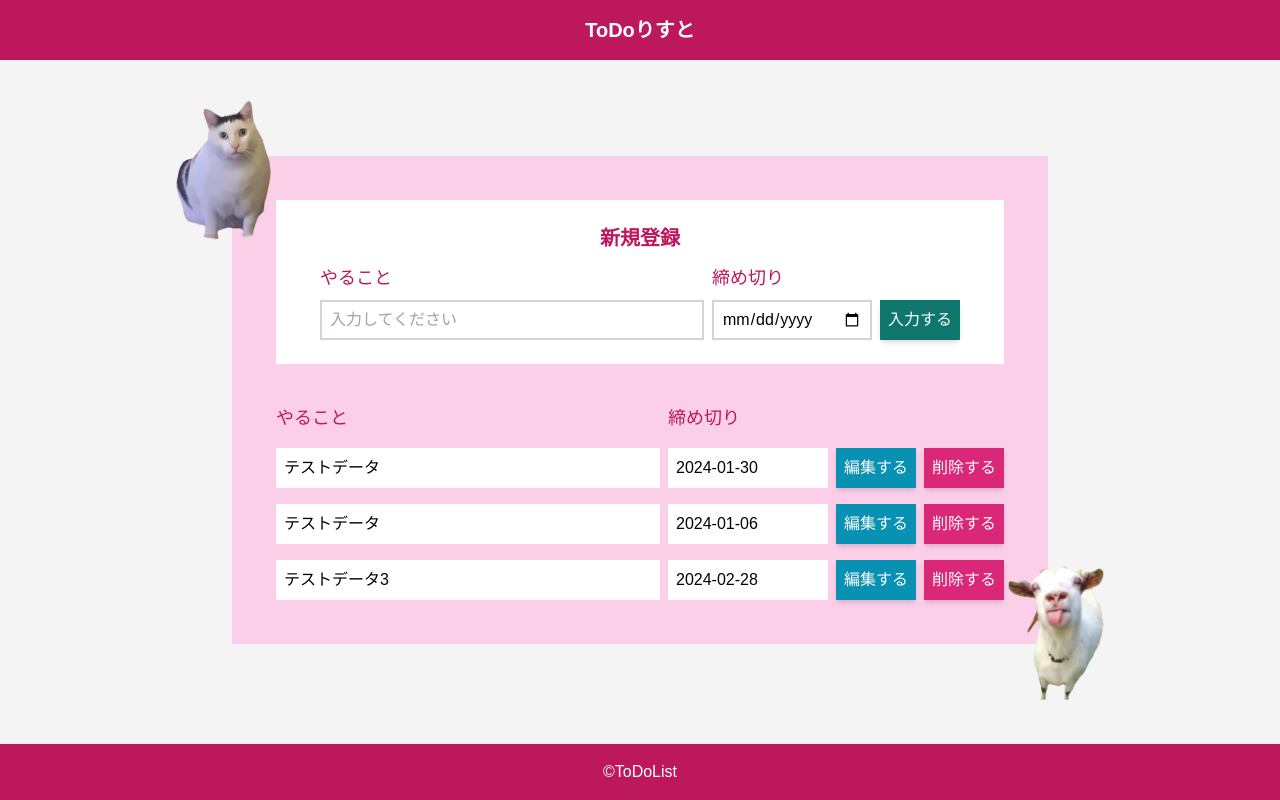
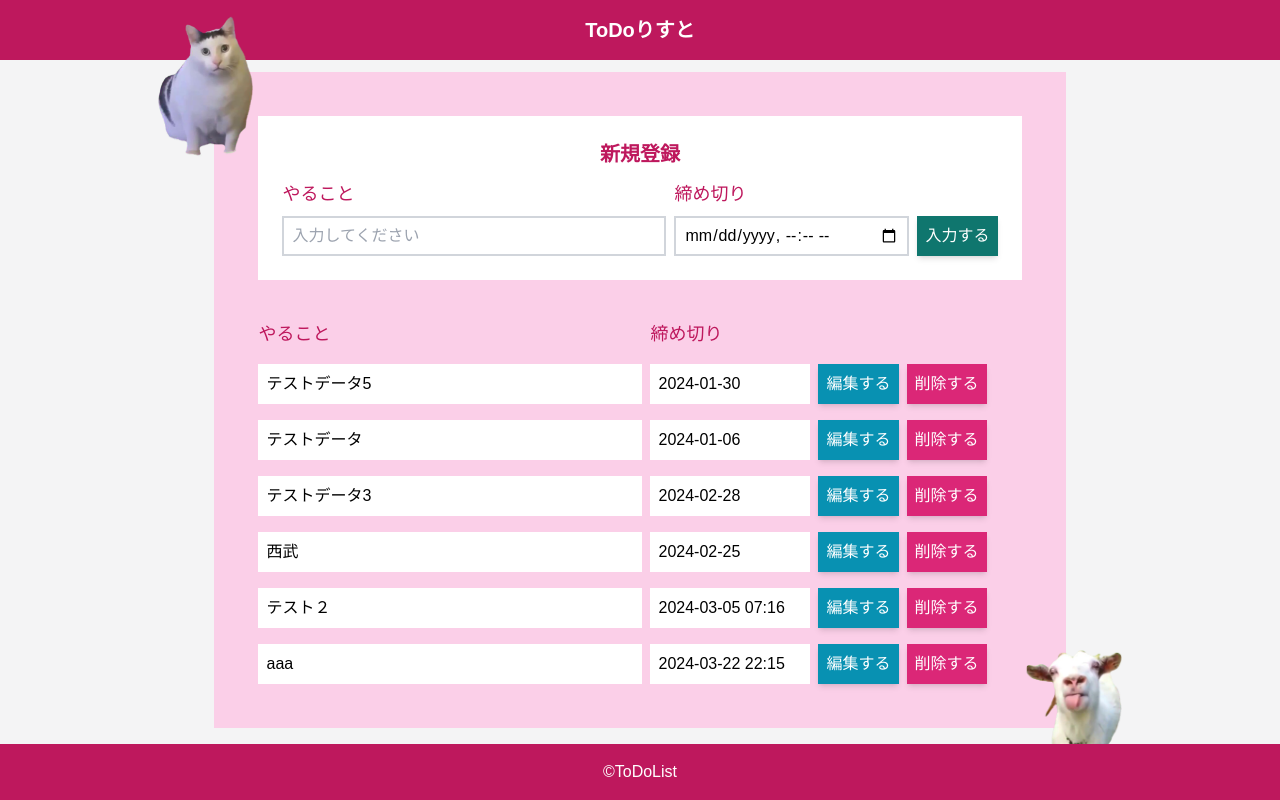
Before and after one commit to fujinuma1937/to-do-list, a Next.js app: page / in a window 1280 px wide. Built offline with nearby package versions, Linux system fonts and the light colour scheme; data requests are answered from the project's data file; a web font is replaced by a local one.

Commit message:
日時に時間を追加した

```diff
--- a/app/src/components/List.tsx
+++ b/app/src/components/List.tsx
@@ -66,7 +66,7 @@ const List: React.FC<Props> = ({
                 />
               ) : (
                 <p className="bg-white min-w-40 w-fit flex items-center px-2">
-                  {todo.deadline}
+                  {todo.deadline.replace('T',' ')}
                 </p>
               )}
 
--- a/app/src/components/Register.tsx
+++ b/app/src/components/Register.tsx
@@ -37,7 +37,7 @@ const Register: React.FC<Props> = ({
           />
           <input
             className="px-2 min-w-40 border-2 border-gray-300"
-            type="date"
+            type="datetime-local"
             value={inputDate}
             onChange={(event) => setInputDate(event.target.value)}
             required
--- a/db.json
+++ b/db.json
@@ -2,7 +2,7 @@
   "todoList": [
     {
       "id": "ilqwj5ogsfqa",
-      "title": "テストデータ",
+      "title": "テストデータ5",
       "deadline": "2024-01-30"
     },
     {
@@ -14,6 +14,21 @@
       "id": "syaav5nuvvdm",
       "title": "テストデータ3",
       "deadline": "2024-02-28"
+    },
+    {
+      "id": "axsaxk6sbay0",
+      "title": "西武",
+      "deadline": "2024-02-25"
+    },
+    {
+      "id": "7fjwjb6nxtc2",
+      "title": "テスト２",
+      "deadline": "2024-03-05T07:16"
+    },
+    {
+      "id": "e084clipzl90",
+      "title": "aaa",
+      "deadline": "2024-03-22T22:15"
     }
   ],
   "user": [
```
